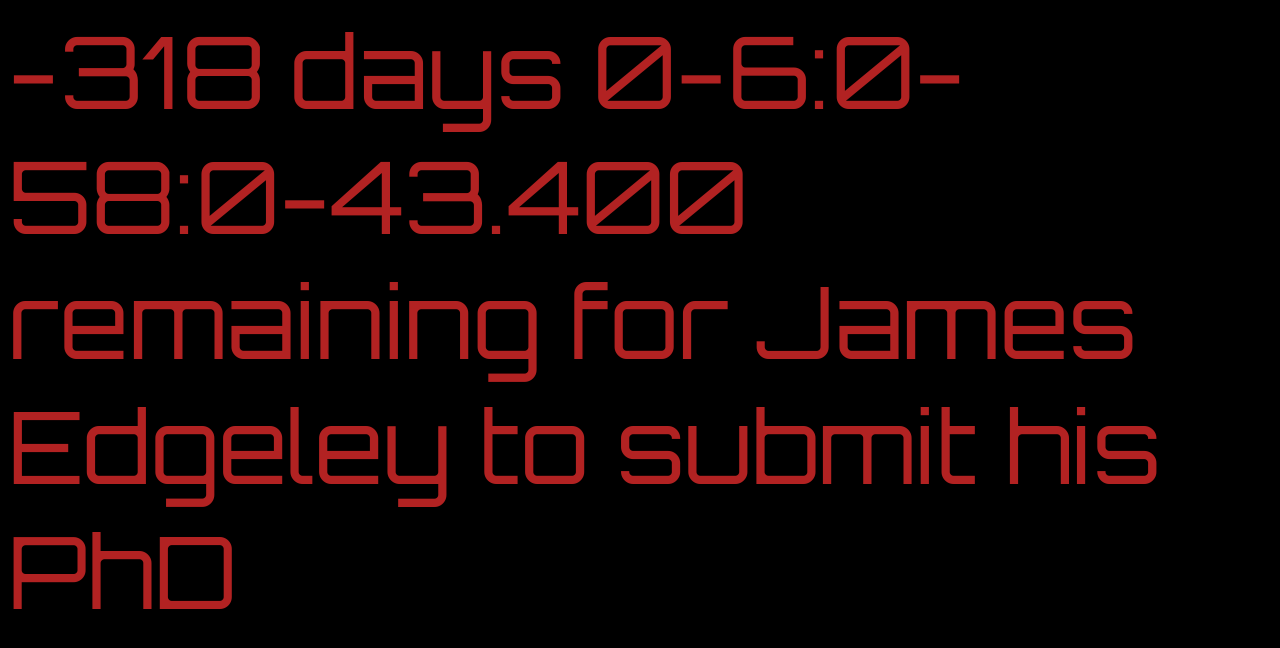
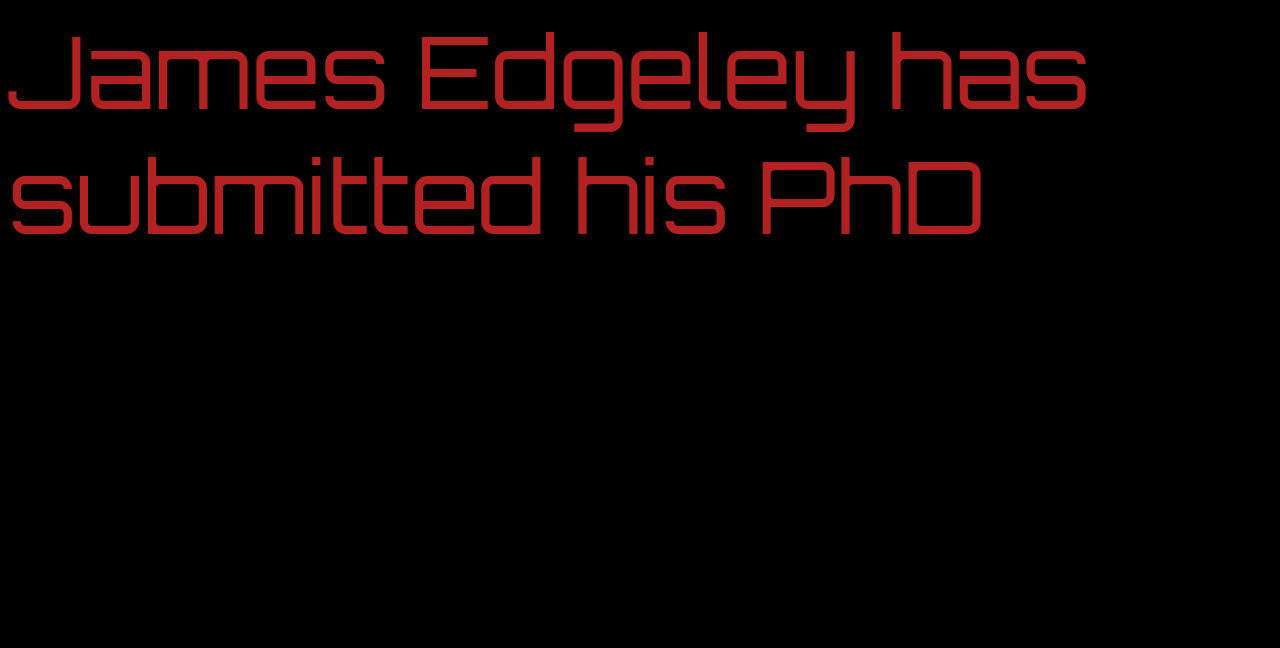
Before and after one commit to rjshearme/phdeadline, a Flask app: page / in a window 1280 px wide. Shown: the top 648 px of the page. Run offline with Flask 2, Linux system fonts and the light colour scheme.

Commit message:
Update index.html

```diff
--- a/templates/index.html
+++ b/templates/index.html
@@ -6,11 +6,8 @@
     </head>
     <body>
         <div id="timer_container">
-            <div id="timer" class="timer_text">
-                This is the time.
-            </div>
             <div class="timer_text">
-                 remaining for James Edgeley to submit his PhD
+                 James Edgeley has submitted his PhD
             </div>
         </div>
     <script src="https://ajax.googleapis.com/ajax/libs/jquery/3.4.1/jquery.min.js"> </script>
```
